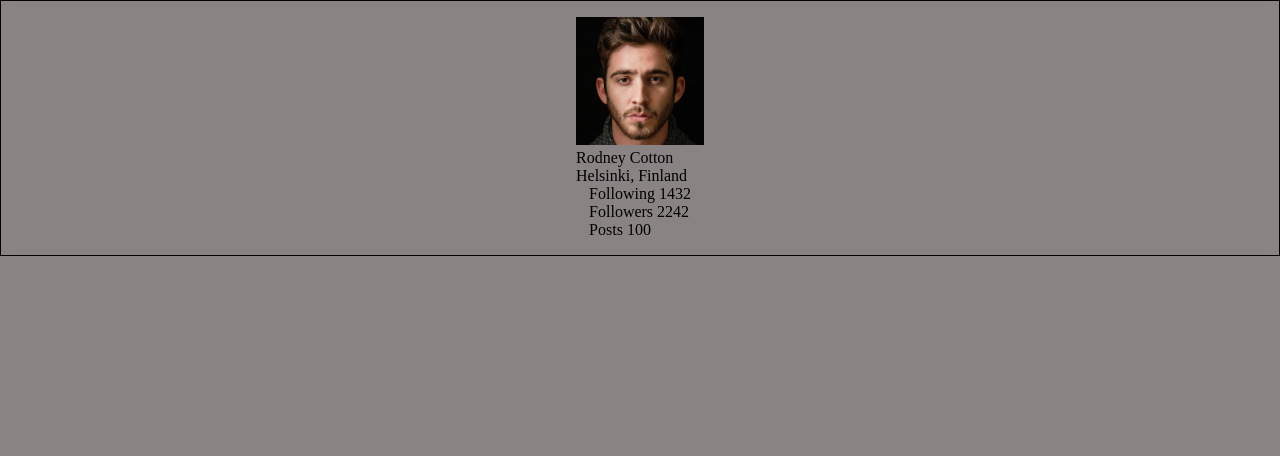
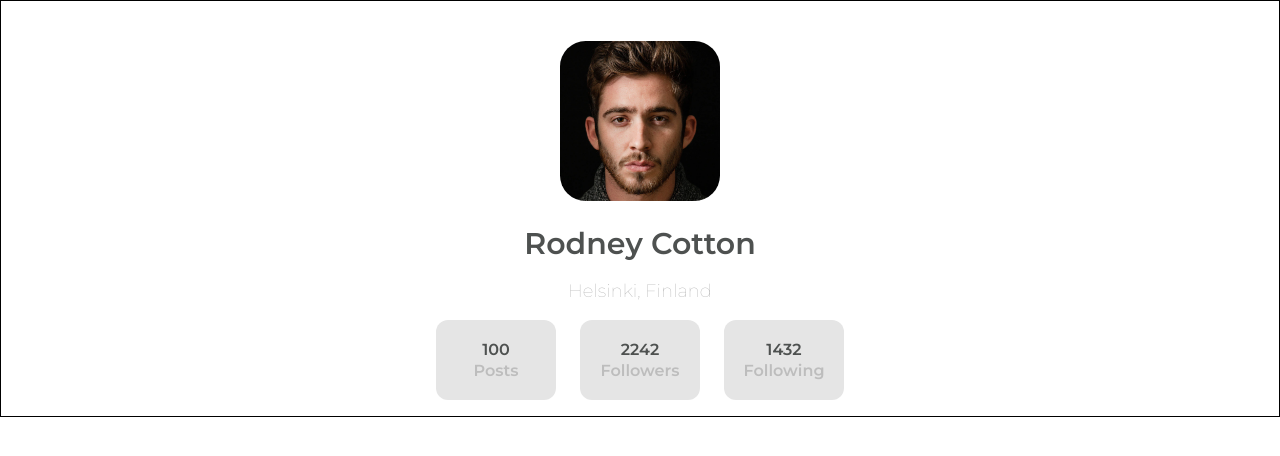
Before and after one commit to maax6/grid-gallery, a React (Vite) app: page / in a window 1280 px wide. Shown: the top 456 px of the page. Built offline with nearby package versions, Linux system fonts and the light colour scheme.

Commit message:
Visit Card done
Might be too big up 1024px

```diff
--- a/src/Components/VisitCard/VisitCard.tsx
+++ b/src/Components/VisitCard/VisitCard.tsx
@@ -24,15 +24,15 @@ export function VisitCard(props: VisitCardProps) {
         <div className="visit-card__body__infos">
           <div className="visit-card__body__infos__rapid">
             <span className='visit-card__body__infos__rapid__title'>Following</span>
-            <span> {props.following}</span>
+            <span className='visit-card__body__infos__rapid__amount'> {props.following}</span>
           </div>
           <div className="visit-card__body__infos__rapid">
             <span className='visit-card__body__infos__rapid__title'>Followers</span>
-            <span> {props.followers}</span>
+            <span className='visit-card__body__infos__rapid__amount'> {props.followers}</span>
           </div>
           <div className="visit-card__body__infos__rapid">
             <span className='visit-card__body__infos__rapid__title'>Posts</span>
-            <span> {props.posts}</span>
+            <span className='visit-card__body__infos__rapid__amount'> {props.posts}</span>
           </div>
         </div>
       </div>
--- a/src/Components/VisitCard/_visitCard.scss
+++ b/src/Components/VisitCard/_visitCard.scss
@@ -1,3 +1,5 @@
+@import url(https://fonts.bunny.net/css?family=alata:400|montserrat:100,100i,200,200i,300,300i,400,400i,500,500i,600,600i,700,700i,800,800i,900,900i);
+
 .visit-card {
   padding: 1em;
   border: 1px solid #000;
@@ -6,10 +8,115 @@
   align-items: center;
   justify-content: baseline;
   &__header {
+    display: flex;
+    flex-direction: column;
+    align-items: center;
     &__picContainer {
+      width: 5em;
+      height: 5em;
+      margin: 0.8em;
+      @media screen and (min-width: 768px) {
+        width: 7em;
+        height: 7em;
+        margin:1em
+      }
+      @media screen and (min-width: 1024px) {
+        width: 10em;
+        height: 10em;
+        margin:1.5em
+      }
       &__img {
-        width: 8em;
-        height: 8em;
+        width: 100%;
+        height: 100%;
+        border-radius: 16%;
+      }
+    }
+    &__name {
+      font-family: 'Montserrat';
+      font-weight: 600;
+      font-size: 16px;
+      color: #4e5150;
+      @media screen and (min-width: 768px) {
+        font-size: 20px;
+      }
+      @media screen and (min-width: 1024px) {
+        font-size: 30px;
+      }
+    }
+    &__location {
+      font-family: 'Montserrat';
+      font-weight: 60;
+      font-size: 12px;
+      color: #a9a9a9;
+      margin: 1em auto;
+      @media screen and (min-width: 768px) {
+        font-size: 15px;
+      }
+      @media screen and (min-width: 1024px) {
+        font-size:18px;
+      }
+    }
+  }
+  &__body {
+    display: flex;
+    width: 100%;
+    align-items: center;
+    justify-content: center;
+    &__infos {
+      width: 100%;
+      display: flex;
+      flex-direction: row-reverse;
+      justify-content: center;
+      gap:  0.7em; ;
+      @media screen and (min-width: 768px) {
+        gap: 1em;
+      }
+      @media screen and (min-width: 1024px) {
+        gap: 1.5em;
+      }
+      &__rapid {
+        display: flex;
+        flex-direction: column-reverse;
+        justify-content: center;
+        align-items: center;
+        width: 78px;
+        height: 52px;
+        left: 64px;
+        top: 189px;
+        background: #e5e5e5;
+        border-radius: 12px;
+        padding: 10px 15px;
+        gap: 0.1em;
+        @media screen and (min-width: 768px) {
+          width: 100px;
+          height: 70px;
+        }
+        @media screen and (min-width: 1024px) {
+          width: 120px;
+          height: 80px;
+        }
+        &__title {
+          font-weight: 600;
+          font-size: 12px;
+          color: #BDBDBD;
+          @media screen and (min-width: 768px) {
+            font-size: 14px;
+          }
+          @media screen and (min-width: 1024px) {
+            font-size: 16px;
+          }
+        }
+        &__amount {
+          font-weight: 600;
+          font-size: 12px;
+          color: #4e5150;
+          @media screen and (min-width: 768px) {
+            font-size: 14px;
+          }
+          @media screen and (min-width: 1024px) {
+            font-size: 16px;
+          }
+        }
       }
     }
   }
--- a/src/scss/App.scss
+++ b/src/scss/App.scss
@@ -22,8 +22,10 @@ html {
   img {
 	max-width: 100%;
 	height: auto;
+	background-size: cover;
   }
 body{
-	background-color: #898383;
+	background-color: #FFF;
 	min-height: 100vh;
+	font-family: 'Montserrat', sans-serif;
 }
```
